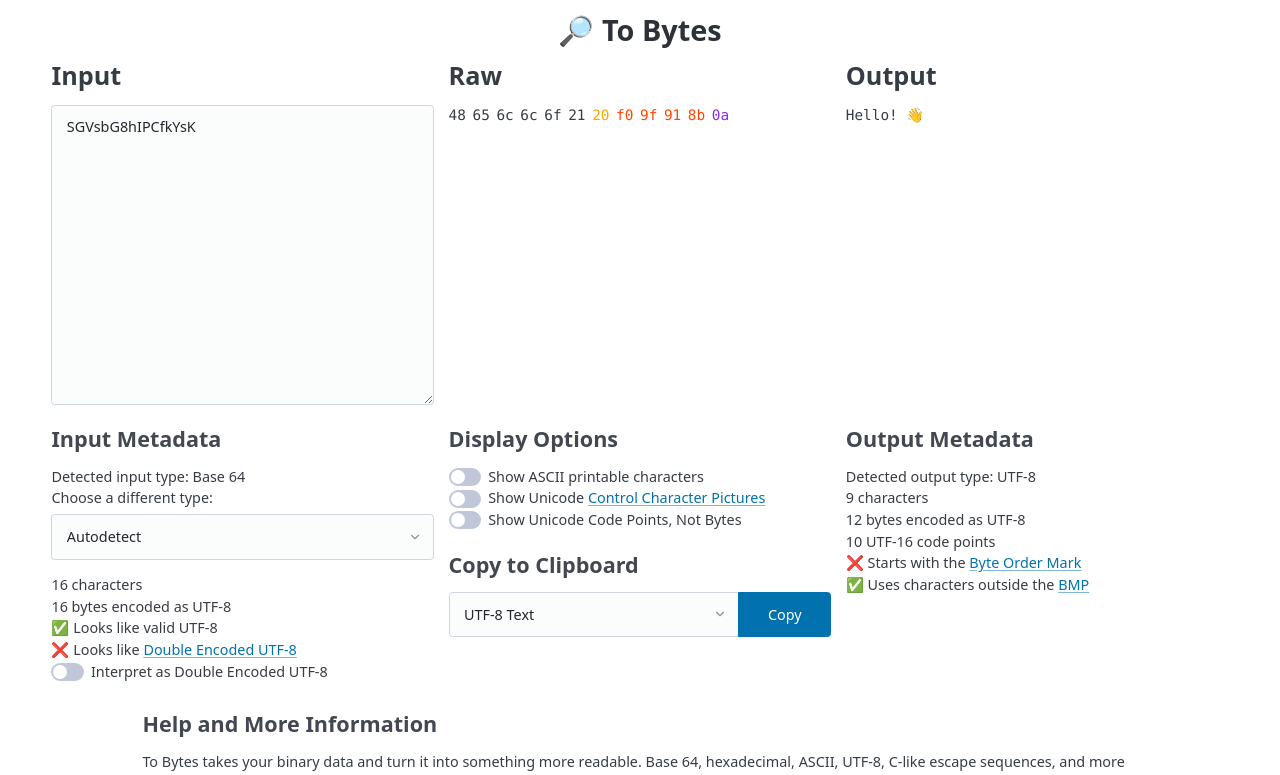
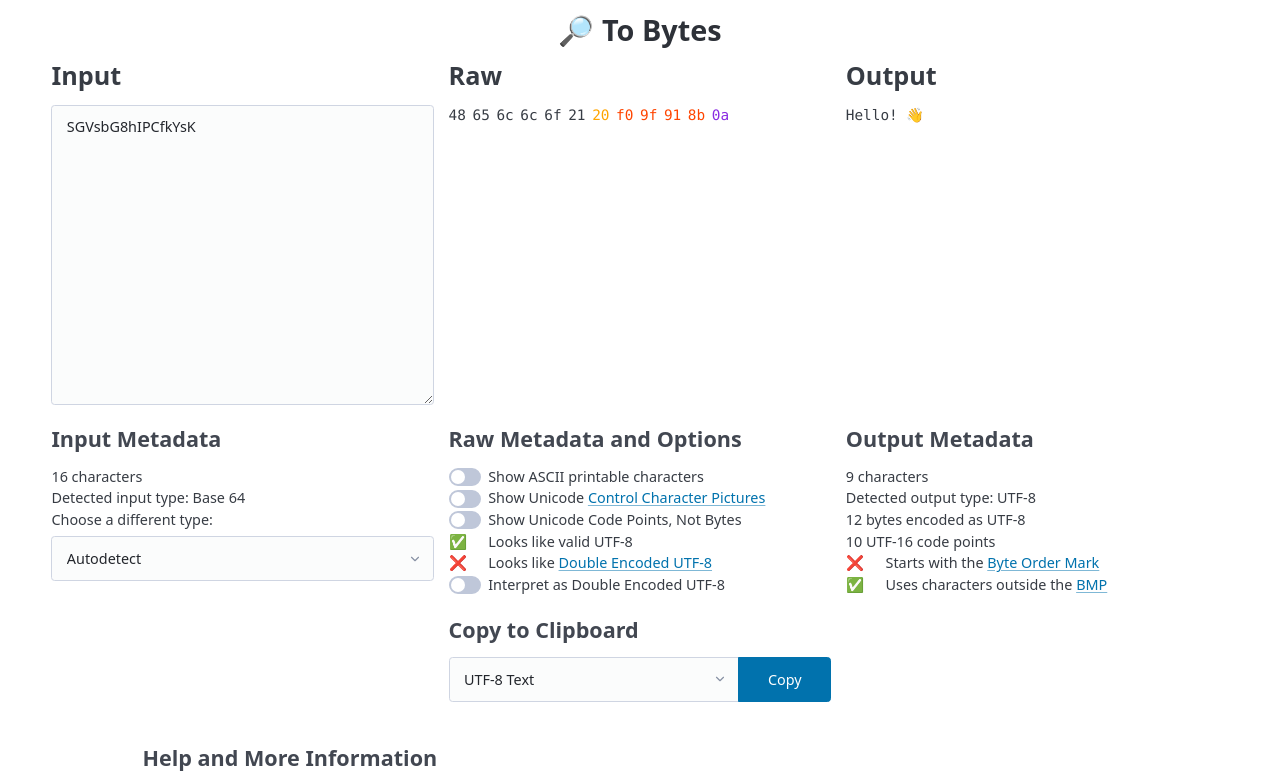
Before and after one commit to simplebitlabs/tobytes, a Vue app: page / in a window 1280 px wide. Shown: the top 775 px of the page. Built offline with nearby package versions, Linux system fonts and the light colour scheme.

Commit message:
Move controls around and simplify

```diff
--- a/src/App.vue
+++ b/src/App.vue
@@ -5,7 +5,7 @@ import HelpText from './components/HelpText.vue'
 import HexOutput from './components/HexOutput.vue'
 
 import { inputToBytes, InputType, friendlyInputType, autodetectInputType } from './input'
-import { bytesToUTF8, friendlyDataType, autodetectDataType, exportData } from './output'
+import { bytesToUTF8, DataType, friendlyDataType, autodetectDataType, exportData } from './output'
 import { isValidUTF8, doubleEncodedUTF8 } from './utf8'
 
 const input = ref('SGVsbG8hIPCfkYsK')
@@ -21,10 +21,6 @@ const inputType = computed(() => {
 
 const inputCharacters = computed(() => {
   return [...input.value].length
-})
-
-const inputBytes = computed(() => {
-  return new TextEncoder().encode(input.value).length
 })
 
 const dataBeforeDoubleEncoding = computed(() => {
@@ -120,6 +116,7 @@ onBeforeUnmount(() => {
         <h2>Input</h2>
         <textarea class="input" v-model="input"></textarea>
         <h3>Input Metadata</h3>
+        <div class="meta">{{ inputCharacters }} characters</div>
         <div class="meta">Detected input type: {{ friendlyInputType(inputType) }}</div>
         <div class="meta">
           <label for="input-type-manual">Choose a different type:</label>
@@ -139,17 +136,6 @@ onBeforeUnmount(() => {
             <!--<option>Windows-1252 (CP-1252) Text</option>-->
           </select>
         </div>
-        <div class="meta">{{ inputCharacters }} characters</div>
-        <div class="meta">{{ inputBytes }} bytes encoded as UTF-8</div>
-        <div class="meta">{{ inputIsValidUTF8 ? '✅' : '❌' }} Looks like valid UTF-8</div>
-        <div class="meta">
-          {{ inputDoubleEncoded ? '✅' : '❌' }} Looks like
-          <a href="https://stackoverflow.com/questions/11546351/what-character-encoding-is-c3-82-c2-bf"
-            >Double Encoded UTF-8</a
-          >
-        </div>
-        <input type="checkbox" id="utf8-de" name="utf8-de" role="switch" v-model="interpretAsDoubleEncoded" />
-        <label for="utf8-de"> Interpret as Double Encoded UTF-8</label><br />
       </div>
       <div class="middle">
         <h2>Raw</h2>
@@ -161,7 +147,7 @@ onBeforeUnmount(() => {
             :printCodePoints="displayCodePoints"
           />
         </div>
-        <h3>Display Options</h3>
+        <h3>Raw Metadata and Options</h3>
         <input type="checkbox" id="hex-ascii" name="hex-ascii" role="switch" v-model="displayASCII" />
         <label for="hex-ascii"> Show ASCII printable characters</label><br />
         <input type="checkbox" id="hex-cc" name="hex-cc" role="switch" v-model="displayControlCharacters" />
@@ -170,6 +156,17 @@ onBeforeUnmount(() => {
         ><br />
         <input type="checkbox" id="hex-cp" name="hex-cp" role="switch" v-model="displayCodePoints" />
         <label for="hex-cp"> Show Unicode Code Points, Not Bytes</label><br />
+        <div class="meta">
+          <span class="yesno">{{ inputIsValidUTF8 ? '✅' : '❌' }}</span> Looks like valid UTF-8
+        </div>
+        <div class="meta">
+          <span class="yesno">{{ inputDoubleEncoded ? '✅' : '❌' }}</span> Looks like
+          <a href="https://stackoverflow.com/questions/11546351/what-character-encoding-is-c3-82-c2-bf"
+            >Double Encoded UTF-8</a
+          >
+        </div>
+        <input type="checkbox" id="utf8-de" name="utf8-de" role="switch" v-model="interpretAsDoubleEncoded" />
+        <label for="utf8-de"> Interpret as Double Encoded UTF-8</label>
         <h3>Copy to Clipboard</h3>
         <fieldset role="group">
           <select v-model="clipboardCopyType">
@@ -193,16 +190,16 @@ onBeforeUnmount(() => {
         <h2>Output</h2>
         <div class="output"><div class="text-output" v-html="output"></div></div>
         <h3>Output Metadata</h3>
+        <div class="meta">{{ outputCharacters }} characters</div>
         <div class="meta">Detected output type: {{ friendlyDataType(dataType) }}</div>
-        <div class="meta">{{ outputCharacters }} characters</div>
-        <div class="meta">{{ outputBytes }} bytes encoded as UTF-8</div>
-        <div class="meta">{{ outputCodePoints }} UTF-16 code points</div>
-        <div class="meta">
-          {{ hasBom ? '✅' : '❌' }} Starts with the
+        <div class="meta" v-if="dataType == DataType.UTF8">{{ outputBytes }} bytes encoded as UTF-8</div>
+        <div class="meta" v-if="dataType == DataType.UTF8">{{ outputCodePoints }} UTF-16 code points</div>
+        <div class="meta" v-if="dataType == DataType.UTF8">
+          <span class="yesno">{{ hasBom ? '✅' : '❌' }}</span> Starts with the
           <a href="https://en.wikipedia.org/wiki/Byte_order_mark">Byte Order Mark</a>
         </div>
-        <div class="meta">
-          {{ nonBMP ? '✅' : '❌' }} Uses characters outside the
+        <div class="meta" v-if="dataType == DataType.UTF8">
+          <span class="yesno">{{ nonBMP ? '✅' : '❌' }}</span> Uses characters outside the
           <a href="https://en.wikipedia.org/wiki/Plane_(Unicode)#Basic_Multilingual_Plane">BMP</a>
         </div>
       </div>
--- a/src/assets/main.css
+++ b/src/assets/main.css
@@ -56,6 +56,12 @@
 textarea.input {
   width: 100%;
   height: 300px;
+}
+
+span.yesno {
+  display: inline-block;
+  width: 2em;
+  margin-inline-end: 0.5em;
 }
 
 .output {
```
